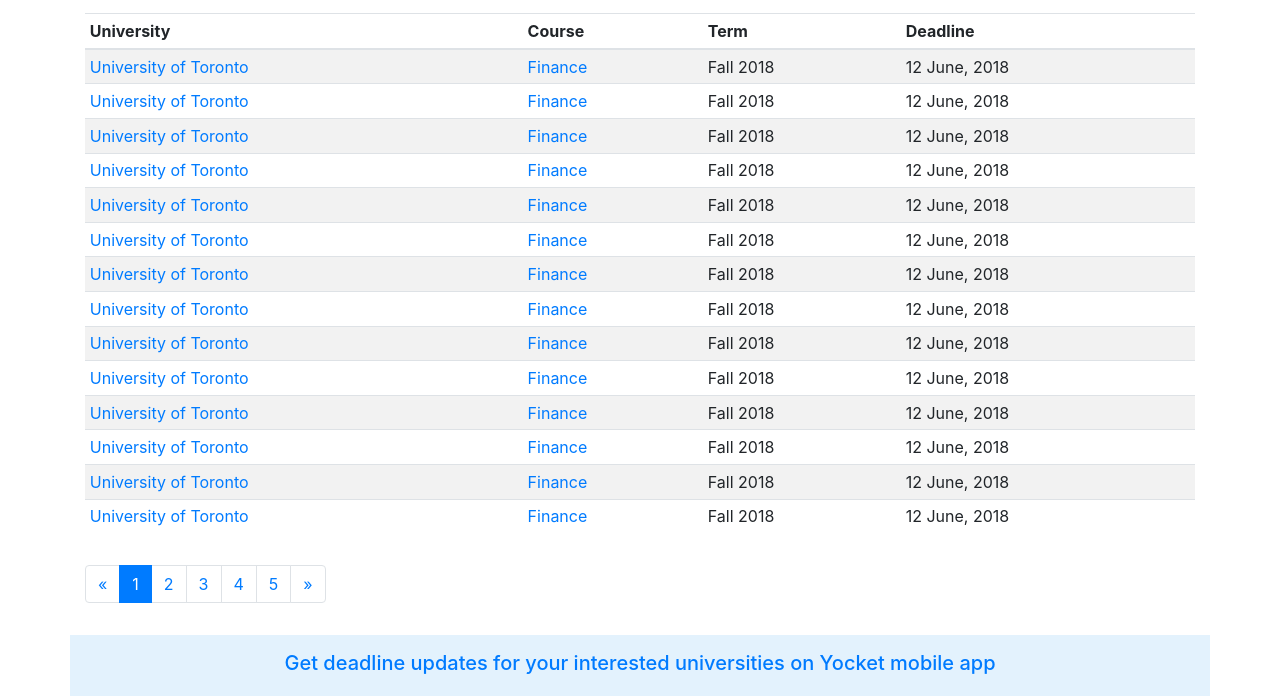
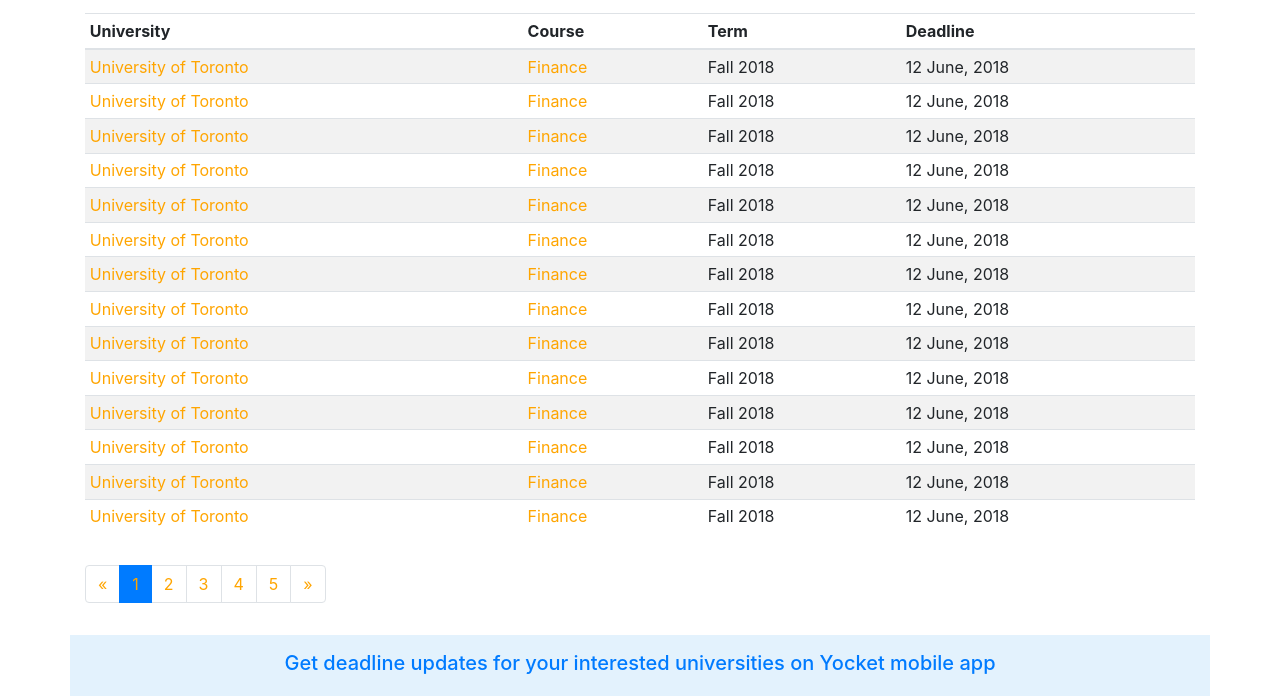
Before and after one commit to saitejakonda2096/StudyAbroad, a plain HTML site: page university_deadlines.html in a window 1280 px wide. Shown: the part 446-1142 px from the top of the page. Drawn offline with Linux system fonts and the light colour scheme.

Commit message:
added orange links to all files except index.html

```diff
--- a/university_deadlines.html
+++ b/university_deadlines.html
@@ -134,86 +134,86 @@
                   </thead>
                   <tbody>
                     <tr>
-                      <td><a href="#">University of Toronto</a></td>
-                      <td><a href="#">Finance</a></td>
+                      <td><a href="#" id="orange_links">University of Toronto</a></td>
+                      <td><a href="#" id="orange_links">Finance</a></td>
                       <td>Fall 2018</td>
                       <td>12 June, 2018</td>
                     </tr>
                     <tr>
-                      <td><a href="#">University of Toronto</a></td>
-                      <td><a href="#">Finance</a></td>
+                      <td><a href="#" id="orange_links">University of Toronto</a></td>
+                      <td><a href="#" id="orange_links">Finance</a></td>
                       <td>Fall 2018</td>
                       <td>12 June, 2018</td>
                     </tr>
                     <tr>
-                      <td><a href="#">University of Toronto</a></td>
-                      <td><a href="#">Finance</a></td>
+                      <td><a href="#" id="orange_links">University of Toronto</a></td>
+                      <td><a href="#" id="orange_links">Finance</a></td>
                       <td>Fall 2018</td>
                       <td>12 June, 2018</td>
                     </tr>
                     <tr>
-                      <td><a href="#">University of Toronto</a></td>
-                      <td><a href="#">Finance</a></td>
+                      <td><a href="#" id="orange_links">University of Toronto</a></td>
+                      <td><a href="#" id="orange_links">Finance</a></td>
                       <td>Fall 2018</td>
                       <td>12 June, 2018</td>
                     </tr>
                     <tr>
-                      <td><a href="#">University of Toronto</a></td>
-                      <td><a href="#">Finance</a></td>
+                      <td><a href="#" id="orange_links">University of Toronto</a></td>
+                      <td><a href="#" id="orange_links">Finance</a></td>
                       <td>Fall 2018</td>
                       <td>12 June, 2018</td>
                     </tr>
                     <tr>
-                      <td><a href="#">University of Toronto</a></td>
-                      <td><a href="#">Finance</a></td>
+                      <td><a href="#" id="orange_links">University of Toronto</a></td>
+                      <td><a href="#" id="orange_links">Finance</a></td>
                       <td>Fall 2018</td>
                       <td>12 June, 2018</td>
                     </tr>
                     <tr>
-                      <td><a href="#">University of Toronto</a></td>
-                      <td><a href="#">Finance</a></td>
+                      <td><a href="#" id="orange_links">University of Toronto</a></td>
+                      <td><a href="#" id="orange_links">Finance</a></td>
                       <td>Fall 2018</td>
                       <td>12 June, 2018</td>
                     </tr>
                     <tr>
-                      <td><a href="#">University of Toronto</a></td>
-                      <td><a href="#">Finance</a></td>
+                      <td><a href="#" id="orange_links">University of Toronto</a></td>
+                      <td><a href="#" id="orange_links">Finance</a></td>
                       <td>Fall 2018</td>
                       <td>12 June, 2018</td>
                     </tr>
                     <tr>
-                      <td><a href="#">University of Toronto</a></td>
-                      <td><a href="#">Finance</a></td>
+                      <td><a href="#" id="orange_links">University of Toronto</a></td>
+                      <td><a href="#" id="orange_links">Finance</a></td>
                       <td>Fall 2018</td>
                       <td>12 June, 2018</td>
                     </tr>
                     <tr>
-                      <td><a href="#">University of Toronto</a></td>
-                      <td><a href="#">Finance</a></td>
+                      <td><a href="#" id="orange_links">University of Toronto</a></td>
+                      <td><a href="#" id="orange_links">Finance</a></td>
                       <td>Fall 2018</td>
                       <td>12 June, 2018</td>
                     </tr>
                     <tr>
-                      <td><a href="#">University of Toronto</a></td>
-                      <td><a href="#">Finance</a></td>
+                      <td><a href="#" id="orange_links">University of Toronto</a></td>
+                      <td><a href="#" id="orange_links">Finance</a></td>
                       <td>Fall 2018</td>
                       <td>12 June, 2018</td>
                     </tr>
                     <tr>
-                      <td><a href="#">University of Toronto</a></td>
-                      <td><a href="#">Finance</a></td>
+                      <td><a href="#" id="orange_links">University of Toronto</a></td>
+                      <td><a href="#" id="orange_links">Finance</a></td>
                       <td>Fall 2018</td>
                       <td>12 June, 2018</td>
                     </tr>
                     <tr>
-                      <td><a href="#">University of Toronto</a></td>
-                      <td><a href="#">Finance</a></td>
+                      <td><a href="#" id="orange_links">University of Toronto</a></td>
+                      <td><a href="#" id="orange_links">Finance</a></td>
                       <td>Fall 2018</td>
                       <td>12 June, 2018</td>
                     </tr>
                     <tr>
-                      <td><a href="#">University of Toronto</a></td>
-                      <td><a href="#">Finance</a></td>
+                      <td><a href="#" id="orange_links">University of Toronto</a></td>
+                      <td><a href="#" id="orange_links">Finance</a></td>
                       <td>Fall 2018</td>
                       <td>12 June, 2018</td>
                     </tr>
@@ -225,18 +225,18 @@
                     <nav aria-label="Page navigation example">
                       <ul class="pagination">
                         <li class="page-item">
-                          <a class="page-link" href="#" aria-label="Previous">
+                          <a class="page-link" href="#" aria-label="Previous" id="orange_links">
                             <span aria-hidden="true">&laquo;</span>
                             <span class="sr-only">Previous</span>
                           </a>
                         </li>
-                        <li class="page-item active"><a class="page-link" href="#">1</a></li>
-                        <li class="page-item"><a class="page-link" href="#">2</a></li>
-                        <li class="page-item"><a class="page-link" href="#">3</a></li>
-                        <li class="page-item"><a class="page-link" href="#">4</a></li>
-                        <li class="page-item"><a class="page-link" href="#">5</a></li>
+                        <li class="page-item active"><a class="page-link" href="#" id="orange_links">1</a></li>
+                        <li class="page-item"><a class="page-link" href="#" id="orange_links">2</a></li>
+                        <li class="page-item"><a class="page-link" href="#" id="orange_links">3</a></li>
+                        <li class="page-item"><a class="page-link" href="#" id="orange_links">4</a></li>
+                        <li class="page-item"><a class="page-link" href="#" id="orange_links">5</a></li>
                         <li class="page-item">
-                          <a class="page-link" href="#" aria-label="Next">
+                          <a class="page-link" href="#" id="orange_links" aria-label="Next">
                             <span aria-hidden="true">&raquo;</span>
                             <span class="sr-only">Next</span>
                           </a>
```
Also changed, not shown: events.html (+7 -7 lines), university_reviews.html (+29 -29 lines).
